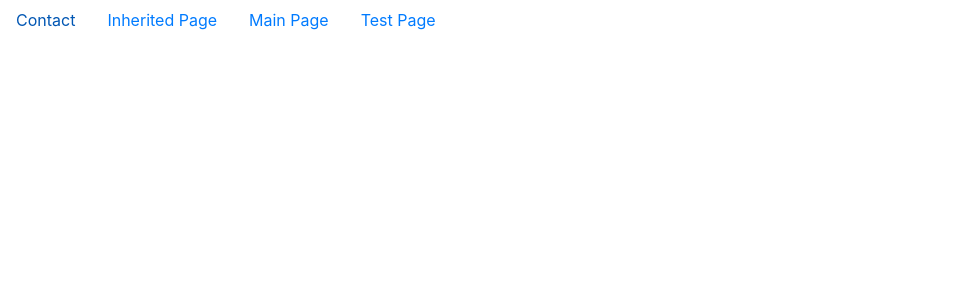
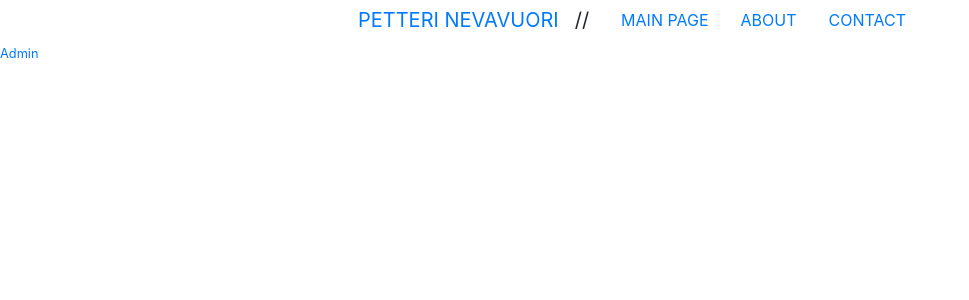
Before and after one commit to ratteripenta/homepage-django, a Django app: template app/templates/base.html in a window 1280 px wide. Shown: the top 300 px of the page, without its empty margins (0-969 px from the left). Run offline with Django 3.2, Linux system fonts and the light colour scheme; the template is opened without the code that fills it, so the values that code supplies are empty; data comes from the database, SQL or seed files in the repository; some libraries are stand-ins or nearby versions.

Commit message:
Models rewritten with every created page inheriting from NavigablePage. Also a new url has to be mapped for every newly created page separately to ensure correct content rendering with generic DetailView.

```diff
--- a/app/homepage/models.py
+++ b/app/homepage/models.py
@@ -3,24 +3,17 @@ from django.utils.text import slugify
 from markdownx.models import MarkdownxField
 from markdownx.utils import markdownify
 
-# Create your models here.
 
+class NavigablePage(models.Model):
+    """
+    A base model for each page with an associated link in the navigation bar.
+    """
+    class Meta:
+        ordering = ('order',)
 
-class Page(models.Model):
-    """
-    A model for a single page with Markdown content.
-    """
-
-    class Meta:
-        ordering = ('title',)
-
-    slug = models.SlugField(unique=True, null=True)
+    order = models.PositiveIntegerField(unique=True)
     title = models.CharField(max_length=100, unique=True)
-    content = MarkdownxField()
-
-    @property
-    def content_md(self):
-        return markdownify(self.content)
+    slug = models.SlugField(unique=True)
 
     def save(self, *args, **kwargs):
         self.slug = slugify(self.title)
@@ -30,5 +23,13 @@ class Page(models.Model):
         return self.title or ''
 
 
-class InheritedPage(Page):
-    test = models.CharField(max_length=10)
+class TextPage(NavigablePage):
+    """
+    A model for a single page with Markdown content.
+    """
+
+    content = MarkdownxField()
+
+    @property
+    def content_md(self):
+        return markdownify(self.content)
--- a/app/homepage/templatetags/navigation_tags.py
+++ b/app/homepage/templatetags/navigation_tags.py
@@ -1,6 +1,6 @@
 from django import template
 
-from homepage.models import Page
+from homepage.models import NavigablePage
 
 register = template.Library()
 
@@ -8,6 +8,6 @@ register = template.Library()
 @register.inclusion_tag('nav.html')
 def navigation_pages(selected_id=None):
     return {
-        'navigation_pages': Page.objects.all(),
+        'navigation_pages': NavigablePage.objects.all(),
         'selected_id': selected_id,
     }
--- a/app/homepage/urls.py
+++ b/app/homepage/urls.py
@@ -5,7 +5,15 @@ from . import views
 app_name = 'homepage'
 
 urlpatterns = [
-    url(r'^(?P<slug>[-\w]+)',
-        views.PageView.as_view(),
-        name='view')
+    url(r'^$',
+        views.root),
+    url(r'^(?P<slug>main-page)$',
+        views.TextPageView.as_view(),
+        name='main-page'),
+    url(r'^(?P<slug>about)$',
+        views.TextPageView.as_view(),
+        name='about'),
+    url(r'^(?P<slug>contact)$',
+        views.TextPageView.as_view(),
+        name='about'),
 ]
--- a/app/templates/base.html
+++ b/app/templates/base.html
@@ -6,22 +6,34 @@
     <meta charset="UTF-8">
     <meta name="viewport" content="width=device-width, initial-scale=1.0">
     <meta http-equiv="X-UA-Compatible" content="ie=edge">
-    <title>Document</title>
+    <title>homepage-django</title>
     <link rel="stylesheet" href="https://maxcdn.bootstrapcdn.com/bootstrap/4.0.0-beta.2/css/bootstrap.min.css" integrity="sha384-PsH8R72JQ3SOdhVi3uxftmaW6Vc51MKb0q5P2rRUpPvrszuE4W1povHYgTpBfshb"
         crossorigin="anonymous">
 </head>
 
 <body>
 
-    <nav>
-        {% navigation_pages %}
-    </nav>
+    <div class='container'>
 
-    <div class="content">
+        <nav>
 
-        {% block content %}{% endblock %}
+            {% navigation_pages %}
+
+        </nav>
+
+        <div>
+
+            {% block content %}{% endblock content %}
+
+        </div>
 
     </div>
+
+    <footer>
+
+        {% include "footer.html" %}
+
+    </footer>
 
 </body>
 
--- /dev/null
+++ b/app/templates/footer.html
@@ -0,0 +1,5 @@
+<p>
+    <small class="text-muted">
+        <a href="/admin">Admin</a>
+    </small>
+</p>
--- a/app/templates/nav.html
+++ b/app/templates/nav.html
@@ -1,7 +1,9 @@
-<ul class="nav justify-content-center|justify-content-end">
+<ul class="nav justify-content-center">
+  <a href="/" class="navbar-brand">PETTERI NEVAVUORI</a>
+  <li class="navbar-brand">//</li>
   {% for page in navigation_pages %}
   <li class="nav-item">
-    <a class="nav-link" href="{{ page.slug }}">{{ page }}</a>
+    <a class="nav-link" href="{{ page.slug }}">{{ page|upper }}</a>
   </li>
   {% endfor %}
 </ul>
```
Also changed, not shown: app/homepage/admin.py (+8 -11 lines), app/homepage/forms.py (deleted, +0 -9 lines), app/homepage/templates/homepage/page_detail.html (deleted, +0 -9 lines), app/homepage/templates/homepage/textpage_detail.html (added, +11 -0 lines), app/homepage/views.py (+12 -4 lines), app/db.sqlite3, app/homepage/migrations/0001_initial.py, app/homepage/migrations/0002_inheritedpage.py (deleted).
